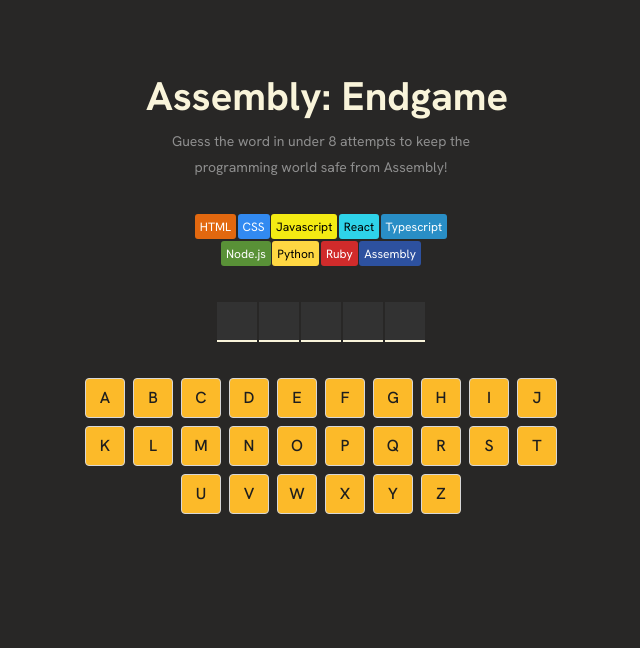
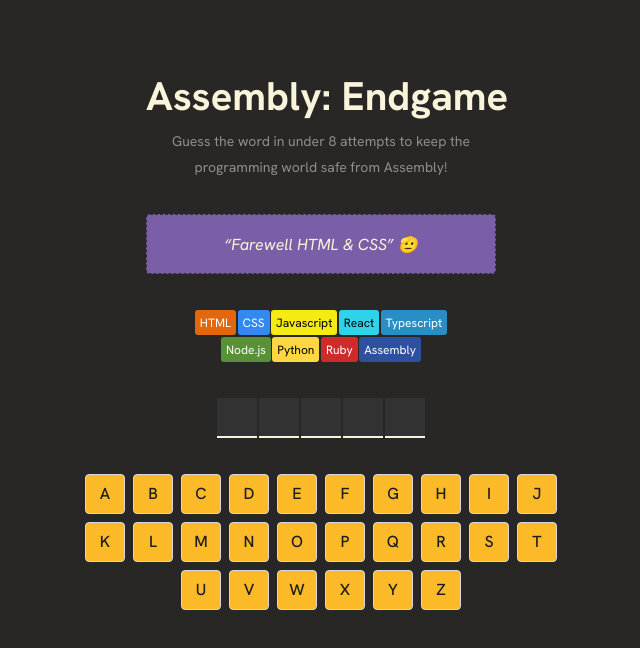
Before and after one commit to HamDean/assembly-endgame, a React (Vite) app: page / in a window 1280 px wide. Shown: the top 648 px of the page, without its empty margins (319-959 px from the left). Built offline with nearby package versions, Linux system fonts and the light colour scheme.

Commit message:
Build notice component

```diff
--- a/src/App.jsx
+++ b/src/App.jsx
@@ -7,6 +7,7 @@ import { getRandomWord, word } from "./constants";
 import { alphabet } from "./constants";
 import GameState from "./components/GameState";
 import NewGameBtn from "./components/NewGameBtn";
+import Notice from "./components/Notice";
 
 const App = () => {
   const [randomWord, setRandomWord] = useState(() => word?.split(""));
@@ -60,6 +61,7 @@ const App = () => {
           bgColor={"#10A95B"}
         />
       )}
+      <Notice />
       <LanguagesSection lostInd={lostIndxs} />
       <RandomWordSection
         randomWord={randomWord}
--- /dev/null
+++ b/src/components/Notice.jsx
@@ -0,0 +1,4 @@
+const Notice = () => {
+  return <div className="notice">“Farewell HTML & CSS” 🫡 </div>;
+};
+export default Notice;
--- a/src/index.css
+++ b/src/index.css
@@ -161,3 +161,18 @@ button {
   cursor: pointer;
   font-weight: bold;
 }
+
+.notice {
+  background-color: #7A5EA7;
+  width: 35rem;
+  height: 6rem;
+  border-radius: 0.4rem;
+  border: 1px dashed #323232;
+  color: #F9F4DA;
+  display: flex;
+  flex-direction: column;
+  justify-content: center;
+  align-items: center;
+  font-size: 1.6rem;
+  font-style: italic;
+}
```
